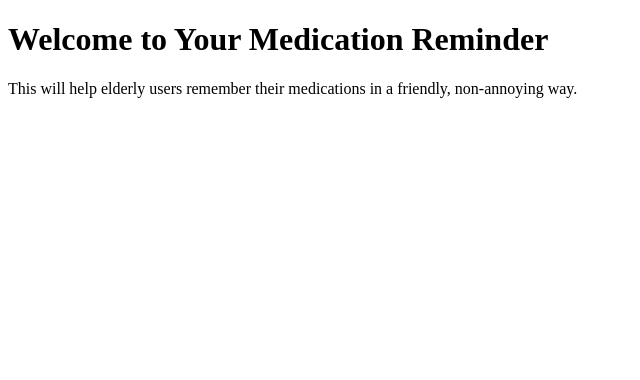
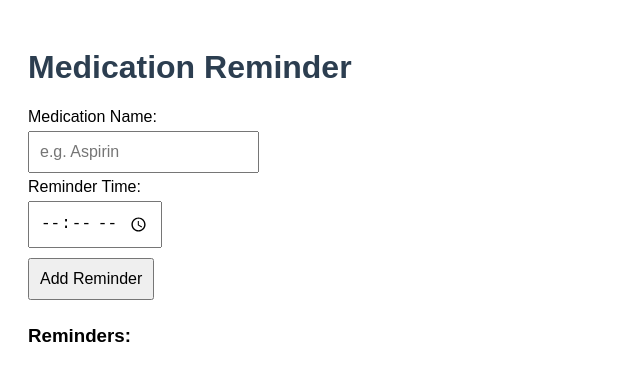
Before and after one commit to rbiagios/medication-reminder, a plain HTML site: page index.html in a window 1280 px wide. Shown: the whole page, without its empty margins (0-640 px from the left). Drawn offline with Linux system fonts and the light colour scheme.

Commit message:
Update index.html

```diff
--- a/index.html
+++ b/index.html
@@ -1,12 +1,71 @@
 <!DOCTYPE html>
 <html lang="en">
 <head>
-  <meta charset="UTF-8">
-  <meta name="viewport" content="width=device-width, initial-scale=1.0">
+  <meta charset="UTF-8" />
+  <meta name="viewport" content="width=device-width, initial-scale=1.0"/>
   <title>Medication Reminder</title>
+  <style>
+    body {
+      font-family: Arial, sans-serif;
+      padding: 20px;
+    }
+    h1 {
+      color: #2c3e50;
+    }
+    input, button {
+      padding: 10px;
+      margin: 5px 0;
+      font-size: 16px;
+    }
+    .reminder {
+      margin-top: 20px;
+    }
+  </style>
 </head>
 <body>
-  <h1>Welcome to Your Medication Reminder</h1>
-  <p>This will help elderly users remember their medications in a friendly, non-annoying way.</p>
+  <h1>Medication Reminder</h1>
+  <label for="medication">Medication Name:</label><br>
+  <input type="text" id="medication" placeholder="e.g. Aspirin"><br>
+
+  <label for="time">Reminder Time:</label><br>
+  <input type="time" id="time"><br>
+
+  <button onclick="addReminder()">Add Reminder</button>
+
+  <div class="reminder" id="remindersList">
+    <h3>Reminders:</h3>
+    <ul id="reminderItems"></ul>
+  </div>
+
+  <script>
+    function addReminder() {
+      const med = document.getElementById('medication').value;
+      const time = document.getElementById('time').value;
+
+      if (!med || !time) {
+        alert("Please enter both medication and time.");
+        return;
+      }
+
+      const li = document.createElement('li');
+      li.textContent = `${med} at ${time}`;
+      document.getElementById('reminderItems').appendChild(li);
+
+      // Save reminder to localStorage
+      const reminders = JSON.parse(localStorage.getItem('reminders') || '[]');
+      reminders.push({ med, time });
+      localStorage.setItem('reminders', JSON.stringify(reminders));
+    }
+
+    // Load reminders from localStorage on page load
+    window.onload = () => {
+      const reminders = JSON.parse(localStorage.getItem('reminders') || '[]');
+      for (const r of reminders) {
+        const li = document.createElement('li');
+        li.textContent = `${r.med} at ${r.time}`;
+        document.getElementById('reminderItems').appendChild(li);
+      }
+    };
+  </script>
 </body>
 </html>
```
